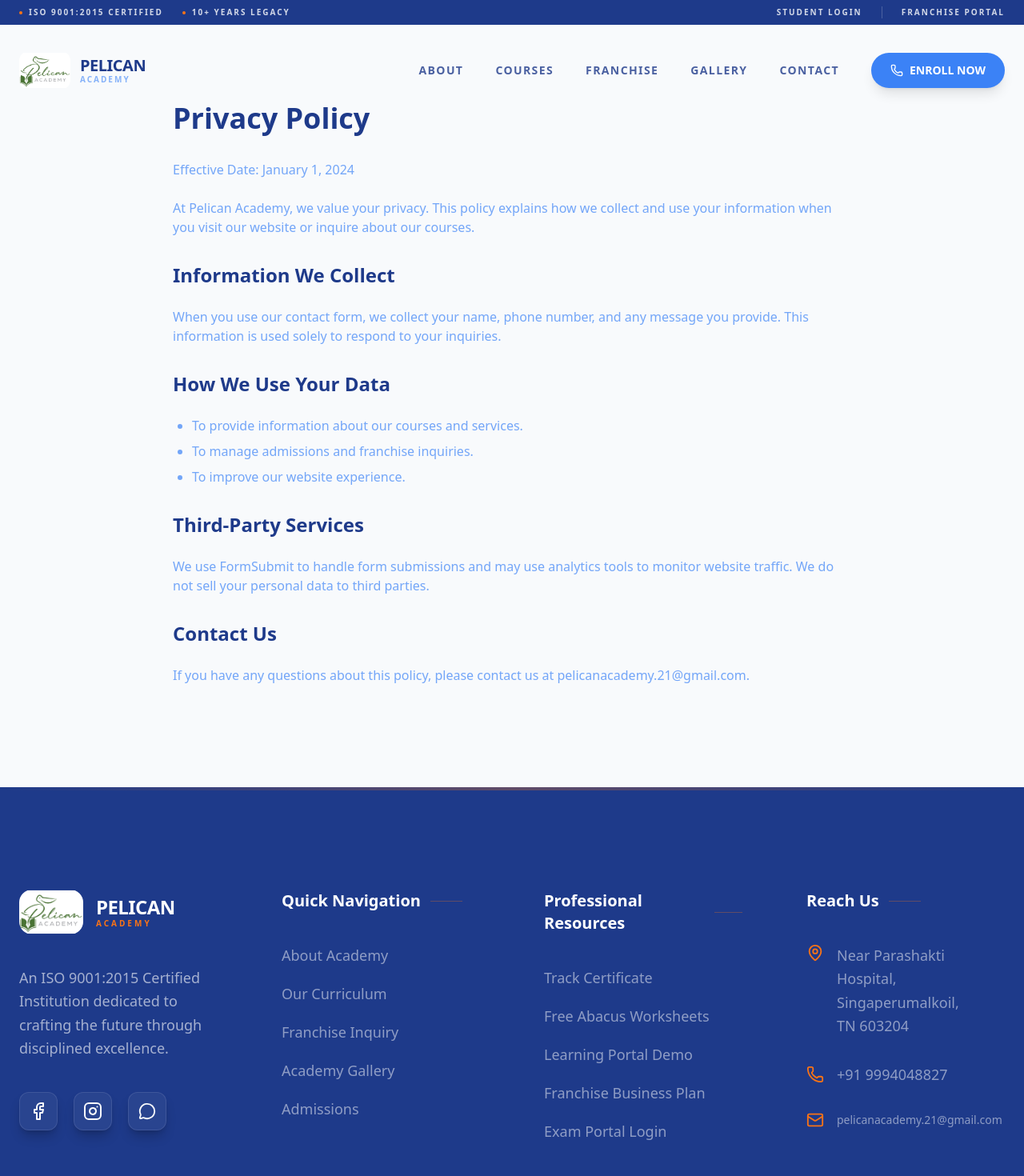
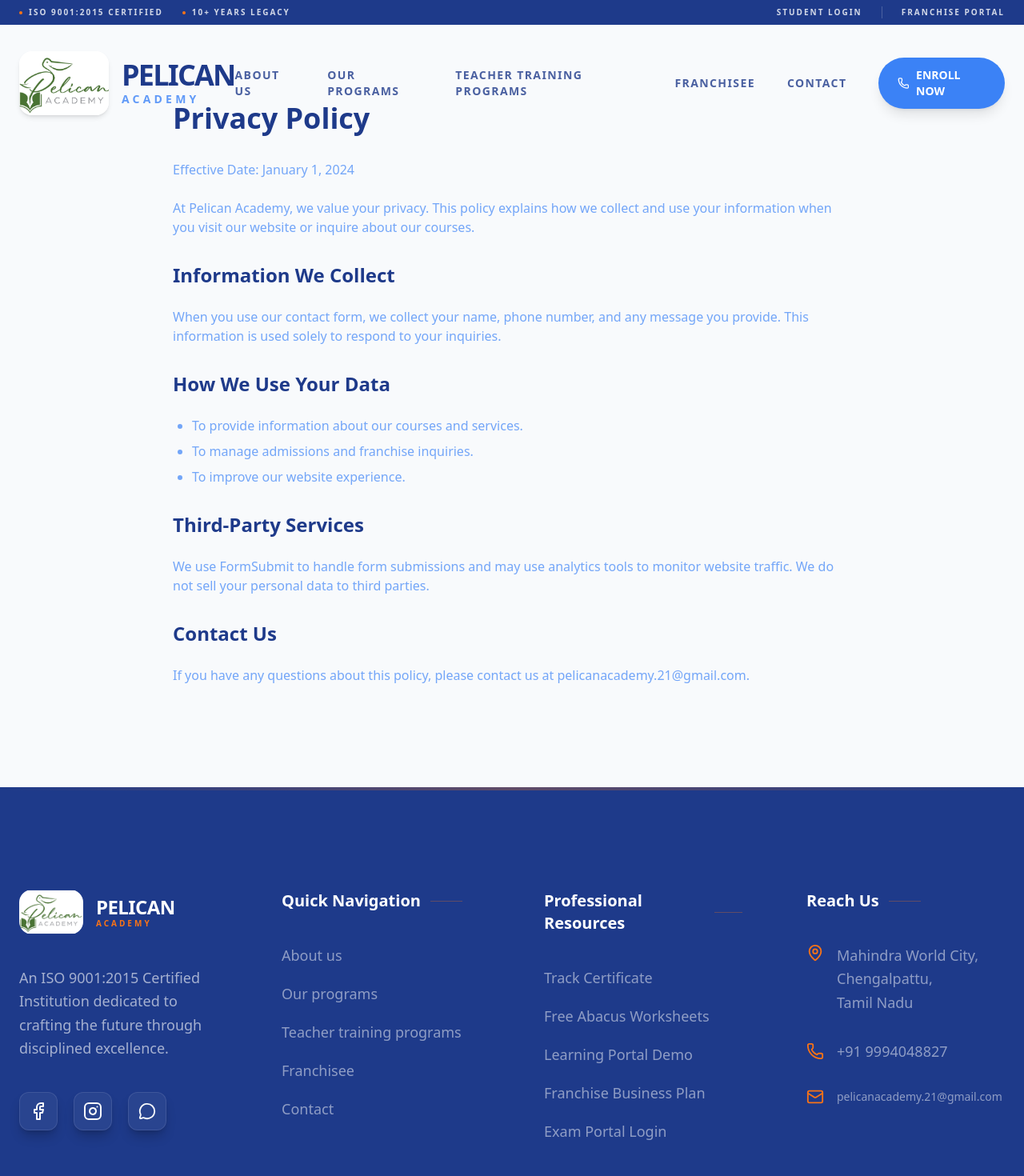
Before and after one commit to khmeeran/pelican_academy, a Next.js app: page /privacy in a window 1280 px wide. Shown: the top 1470 px of the page at 80% size. Built offline with nearby package versions, Linux system fonts and the light colour scheme.

Commit message:
style: refine aesthetic and layout across sections

```diff
--- a/src/app/globals.css
+++ b/src/app/globals.css
@@ -38,6 +38,7 @@
 @layer base {
   html {
     scroll-behavior: smooth;
+    scroll-padding-top: 100px;
   }
 }
 
--- a/src/components/sections/Contact.tsx
+++ b/src/components/sections/Contact.tsx
@@ -74,12 +74,12 @@
                     </div>
                     <div className="flex-1">
                       <p className="text-xs font-bold text-white/40 uppercase tracking-[0.2em] mb-2">Our Campus</p>
-                      <p className="text-2xl font-bold text-white leading-tight mb-8">Singaperumalkoil, <br />Chengalpattu</p>
+                      <p className="text-2xl font-bold text-white leading-tight mb-8">Mahindra World City, <br />Chengalpattu</p>
 
                       {/* Interactive Map Embed */}
                       <div className="w-full h-64 rounded-3xl overflow-hidden border border-white/10 shadow-2xl group relative">
                         <iframe
-                          src="https://maps.google.com/maps?q=Pelican%20Academy%20Singaperumalkoil&t=&z=15&ie=UTF8&iwloc=&output=embed"
+                          src="https://maps.google.com/maps?q=Mahindra%20World%20City,%20Chengalpattu&t=&z=14&ie=UTF8&iwloc=&output=embed"
                           width="100%"
                           height="100%"
                           style={{ border: 0, filter: 'grayscale(1) invert(0.9) contrast(1.2)' }}
--- a/src/components/sections/Footer.tsx
+++ b/src/components/sections/Footer.tsx
@@ -69,11 +69,11 @@
             </h4>
             <ul className="space-y-5">
               {[
-                { name: "About Academy", href: "/#about" },
-                { name: "Our Curriculum", href: "/#courses" },
-                { name: "Franchise Inquiry", href: "/#franchise" },
-                { name: "Academy Gallery", href: "/#gallery" },
-                { name: "Admissions", href: "/#contact" }
+                { name: "About us", href: "/#about" },
+                { name: "Our programs", href: "/#courses" },
+                { name: "Teacher training programs", href: "/#teacher-training" },
+                { name: "Franchisee", href: "/#franchise" },
+                { name: "Contact", href: "/#contact" }
               ].map((link) => (
                 <li key={link.name}>
                   <Link href={link.href} className="text-white/50 hover:text-accent transition-colors text-lg font-inter flex items-center group">
@@ -107,7 +107,7 @@
             <ul className="space-y-8 text-white/50 text-lg font-inter">
               <li className="flex gap-4">
                 <MapPin size={22} className="text-accent shrink-0" />
-                <span className="leading-relaxed">Near Parashakti Hospital, <br />Singaperumalkoil, <br />TN 603204</span>
+                <span className="leading-relaxed">Mahindra World City, <br />Chengalpattu, <br />Tamil Nadu</span>
               </li>
               <li className="flex items-center gap-4">
                 <Phone size={22} className="text-accent shrink-0" />
--- a/src/components/sections/Franchise.tsx
+++ b/src/components/sections/Franchise.tsx
@@ -10,38 +10,38 @@
     icon: Landmark,
   },
   {
-    title: "Low Investment – High Growth",
+    title: "Low Investment – High Growth Opportunity",
     desc: "Start your educational venture with an affordable franchise model and excellent earning potential.",
     icon: TrendingUp,
   },
   {
-    title: "Complete Support",
-    desc: "End-to-end academic and operational support, from study materials to activity planning.",
+    title: "Complete Academic & Operational Support",
+    desc: "From study materials to assessments and activity planning, we provide end-to-end support.",
     icon: ShieldCheck,
   },
   {
-    title: "Skill-Based Programs",
-    desc: "Offer Abacus, Jolly Phonics, Vedic Maths, Handwriting Improvement and English Grammar.",
+    title: "Strong Curriculum with Skill-Based Programs",
+    desc: "Offer in-demand courses like Abacus, Jolly Phonics, Vedic Maths, Handwriting Improvement and English Grammar.",
     icon: Award,
   },
   {
-    title: "Continuous Expert Training",
+    title: "Continuous Training & Expert Guidance",
     desc: "Receive professional mentoring, teacher training, and regular academic assistance.",
     icon: GraduationCap,
   },
   {
-    title: "Smart Marketing Assistance",
+    title: "Smart Marketing & Branding Assistance",
     desc: "Build a strong presence in your locality with our promotional and branding support.",
     icon: Megaphone,
   },
   {
-    title: "Child-Centric Learning",
-    desc: "Programs designed to enhance confidence, creativity, concentration, and communication.",
+    title: "Child-Centric Learning Methodology",
+    desc: "Our programs are designed to enhance confidence, creativity, concentration, and communication skills.",
     icon: Heart,
   },
   {
     title: "Easy to Manage & Expand",
-    desc: "A flexible and professionally structured model suitable for passionate educators and entrepreneurs.",
+    desc: "A flexible and professionally structured franchise model suitable for passionate educators and entrepreneurs.",
     icon: LayoutGrid,
   }
 ];
--- a/src/components/sections/Gallery.tsx
+++ b/src/components/sections/Gallery.tsx
@@ -8,10 +8,10 @@
   { url: "/images/pexels-shootsaga-31447794.jpg", title: "Interactive Learning" },
   { url: "/images/pexels-mary-taylor-5896479.jpg", title: "Creative Art" },
   { url: "/images/pexels-rdne-8500618.jpg", title: "Skill Development" },
-  { url: "/images/pexels-tara-winstead-6693302.jpg", title: "Focused Study" },
+  { url: "/images/pexels-tara-winstead-6693302.jpg", title: "Focused Study", priority: true },
   { url: "/images/pexels-tima-miroshnichenko-5427868.jpg", title: "Future Leaders" },
   { url: "/images/pexels-shootsaga-30889597.jpg", title: "Global Standards" },
-  { url: "/images/pexels-aminulislambulbul-32628278.jpg", title: "Academic Excellence" },
+  { url: "/images/pexels-aminulislambulbul-32628278.jpg", title: "Academic Excellence", priority: true },
   { url: "/images/pexels-irrabagon-37358629.jpg", title: "Young Achievers" },
   { url: "/images/pexels-swastikarora-18012459.jpg", title: "Growth & Innovation" }
 ];
@@ -63,6 +63,8 @@
                 src={image.url}
                 alt={image.title}
                 fill
+                priority={(image as any).priority}
+                loading={(image as any).priority ? "eager" : "lazy"}
                 className="object-cover transition-transform duration-1000 group-hover:scale-110"
               />
               <div className="absolute inset-0 bg-gradient-to-t from-primary-deep/90 via-primary-deep/20 to-transparent opacity-0 group-hover:opacity-100 transition-all duration-500 flex items-end p-12">
--- a/src/components/sections/Hero.tsx
+++ b/src/components/sections/Hero.tsx
@@ -99,6 +99,7 @@
                 alt="Children Learning at Pelican Academy"
                 fill
                 priority
+                loading="eager"
                 className="object-cover transition-transform duration-[2s] group-hover:scale-105"
               />
               <div className="absolute inset-0 bg-primary-deep/10 mix-blend-multiply transition-opacity duration-700 group-hover:opacity-0" />
--- a/src/components/sections/Navbar.tsx
+++ b/src/components/sections/Navbar.tsx
@@ -8,10 +8,10 @@
 import { motion, AnimatePresence } from "framer-motion";
 
 const navLinks = [
-  { name: "About", href: "/#about" },
-  { name: "Courses", href: "/#courses" },
-  { name: "Franchise", href: "/#franchise" },
-  { name: "Gallery", href: "/#gallery" },
+  { name: "About us", href: "/#about" },
+  { name: "Our programs", href: "/#courses" },
+  { name: "Teacher training programs", href: "/#teacher-training" },
+  { name: "Franchisee", href: "/#franchise" },
   { name: "Contact", href: "/#contact" },
 ];
 
@@ -30,7 +30,10 @@
   return (
     <>
       {/* Utility Bar */}
-      <div className="fixed top-0 left-0 right-0 z-[60] bg-primary-deep text-white/80 py-2 px-6 hidden md:block">
+      <div className={cn(
+        "fixed top-0 left-0 right-0 z-[60] bg-primary-deep text-white/80 py-2 px-6 hidden md:block transition-transform duration-500",
+        scrolled ? "-translate-y-full" : "translate-y-0"
+      )}>
         <div className="max-w-7xl mx-auto flex justify-between items-center text-[10px] font-bold tracking-[0.2em] uppercase">
           <div className="flex gap-6">
             <span className="flex items-center gap-2">
@@ -56,23 +59,27 @@
         )}
       >
       <div className="max-w-7xl mx-auto flex items-center justify-between">
-        <Link href="/" className="flex items-center gap-3 group">
-          <div className="relative w-16 h-12 overflow-hidden rounded-xl transition-transform duration-500 group-hover:scale-105">
+        <Link href="/" className="flex items-center gap-4 group">
+          <div className={cn(
+            "relative overflow-hidden rounded-2xl transition-all duration-500 group-hover:scale-105 shadow-md",
+            scrolled ? "w-16 h-12" : "w-20 h-16 md:w-28 md:h-20"
+          )}>
             <Image
               src="/logo.jpeg"
               alt="Pelican Academy Logo"
               fill
-              className="object-contain"
+              priority
+              className="object-cover"
             />
           </div>
           <div className="flex flex-col">
             <span className={cn(
-              "font-poppins font-bold text-xl leading-tight tracking-tight transition-colors duration-300",
-              scrolled ? "text-white" : "text-primary-deep"
+              "font-poppins font-bold leading-none tracking-tighter transition-all duration-500",
+              scrolled ? "text-xl text-white" : "text-3xl md:text-4xl text-primary-deep"
             )}>PELICAN</span>
             <span className={cn(
-              "font-inter text-[10px] font-bold tracking-[0.2em] uppercase -mt-0.5 transition-colors duration-300",
-              scrolled ? "text-accent" : "text-primary/60"
+              "font-inter font-black tracking-[0.3em] uppercase transition-all duration-500",
+              scrolled ? "text-[8px] text-accent" : "text-xs md:text-sm text-primary/80"
             )}>Academy</span>
           </div>
         </Link>
--- a/src/components/sections/TeacherTraining.tsx
+++ b/src/components/sections/TeacherTraining.tsx
@@ -6,8 +6,8 @@
 
 const trainingFeatures = [
   {
-    title: "All-Course Coverage",
-    desc: "Professional Teacher Training Program available for all our specialized courses.",
+    title: "All-Course Program",
+    desc: "Professional Teacher Training Program available for all courses.",
     icon: BookOpen
   },
   {
@@ -16,13 +16,18 @@
     icon: Award
   },
   {
-    title: "Practical Methodology",
-    desc: "Focus on effective teaching methodologies and classroom management techniques.",
+    title: "Practical Training",
+    desc: "Practical training focused on effective teaching methodologies and classroom management techniques.",
     icon: Users
   },
   {
-    title: "Support & Certification",
-    desc: "Personalized assistance and completion certificate awarded upon successful training.",
+    title: "Personalized Support",
+    desc: "Personalized support and expert assistance throughout the training program.",
+    icon: Star
+  },
+  {
+    title: "Certification",
+    desc: "Completion Certificate awarded upon successful completion of the training program.",
     icon: Briefcase
   }
 ];
```
Also changed, not shown: src/components/sections/Courses.tsx (+40 -38 lines).
